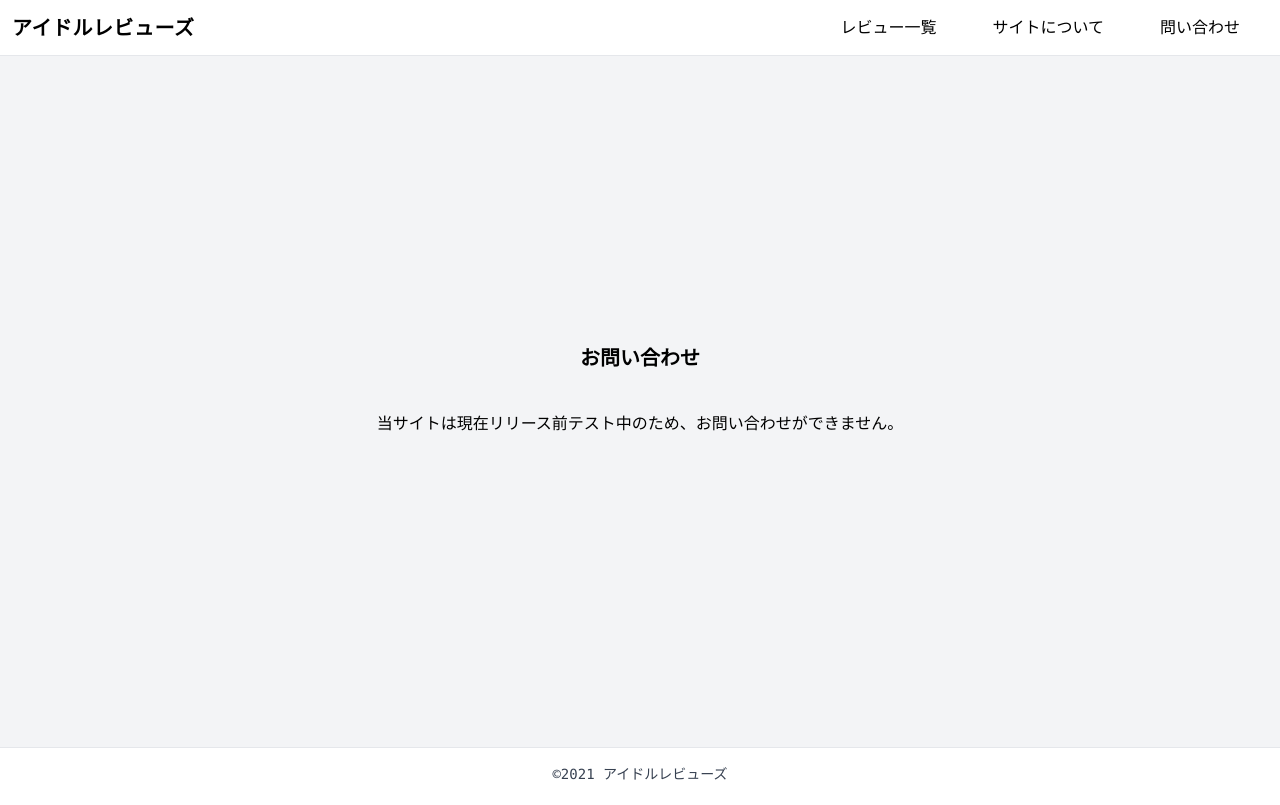
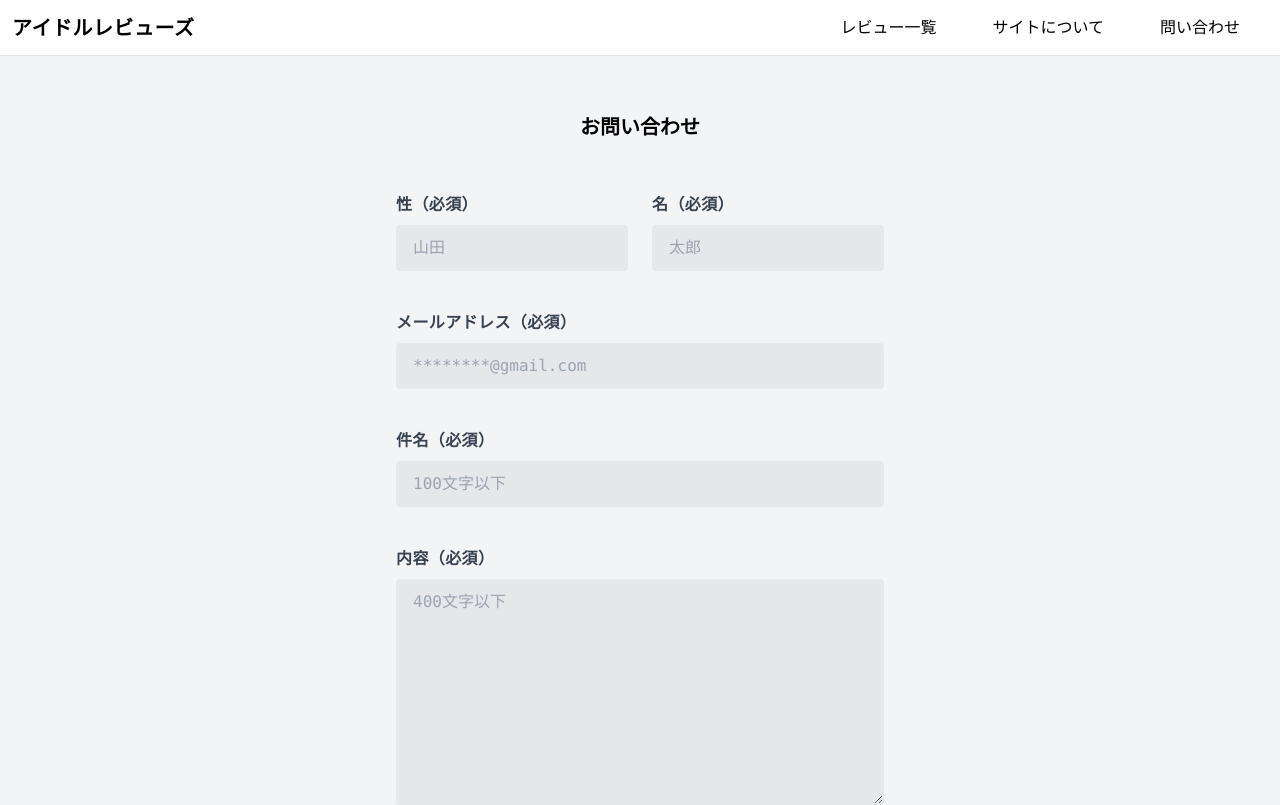
Before and after one commit to sakakidai/blog-ui, a Next.js app: page /contact in a window 1280 px wide. Shown: the top 805 px of the page. Built offline with nearby package versions, Linux system fonts and the light colour scheme; no server answers.

Commit message:
Add inquiry application form

```diff
--- a/components/Blogs/BlogSideBar.js
+++ b/components/Blogs/BlogSideBar.js
@@ -7,11 +7,11 @@ const BlogSideBar = ({ idols, genreList, saleList }) => {
     <div className='flex flex-col items-center mx-3'>
       <div className='mb-5 text-center'>
         <Title text='ジャンル一覧' />
-        <BlogTagList tagList={genreList} bgColor='bg-red-400' />
+        {genreList && <BlogTagList tagList={genreList} bgColor='bg-red-400' />}
       </div>
       <div className='my-5 text-center'>
         <Title text='販売先一覧' />
-        <BlogTagList tagList={saleList} bgColor='bg-yellow-500' />
+        {saleList && <BlogTagList tagList={saleList} bgColor='bg-yellow-500' />}
       </div>
       <div className='my-5'>
         <Title text='アイドル一覧' />
--- /dev/null
+++ b/components/Contacts/ContactForm.js
@@ -0,0 +1,141 @@
+import { useForm } from 'react-hook-form';
+import { yupResolver } from '@hookform/resolvers/yup';
+import * as yup from 'yup';
+import axios from '../../lib/axios';
+
+const schema = yup
+  .object({
+    lastName: yup.string().required('性は必須です'),
+    firstName: yup.string().required('名は必須です'),
+    email: yup
+      .string()
+      .required('メールアドレスは必須です')
+      .matches(
+        /^[a-zA-Z0-9.!#$%&'*+/=?^_`{|}~-]+@[a-zA-Z0-9-]+(?:\.[a-zA-Z0-9-]+)*$/,
+        { message: 'メールアドレスが有効ではありません' }
+      ),
+    subject: yup.string().required('件名は必須です'),
+    content: yup.string().required('内容は必須です'),
+  })
+  .required();
+
+const ContactForm = ({ handleOpenFrash }) => {
+  const {
+    register,
+    handleSubmit,
+    formState: { errors },
+    reset,
+  } = useForm({
+    resolver: yupResolver(schema),
+  });
+
+  const onSubmit = async (inquiry) => {
+    const response = await axios
+      .post('/inquiries', { inquiry })
+      .catch((error) => {
+        return error.response;
+      });
+    window.scrollTo(0, 0);
+    handleOpenFrash(response);
+    reset();
+  };
+
+  return (
+    <form onSubmit={handleSubmit(onSubmit)} className='w-full max-w-lg'>
+      <div className='flex flex-wrap'>
+        <div className='w-full md:w-1/2 p-3'>
+          <label
+            className='block uppercase tracking-wide text-gray-700 text-xm font-bold mb-1'
+            htmlFor='grid-first-name'
+          >
+            性（必須）
+          </label>
+          <input
+            {...register('lastName')}
+            className={`appearance-none block w-full bg-gray-200 text-gray-700 border rounded py-3 px-4 mb-3 leading-tight focus:outline-none focus:bg-white ${
+              errors.lastName?.message ? 'border-red-500' : ''
+            }`}
+            placeholder='山田'
+          />
+          <p className='text-red-500 text-xs italic'>
+            {errors.lastName?.message}
+          </p>
+        </div>
+
+        <div className='w-full md:w-1/2 p-3'>
+          <label className='block uppercase tracking-wide text-gray-700 text-xm font-bold mb-1'>
+            名（必須）
+          </label>
+          <input
+            {...register('firstName')}
+            className={`appearance-none block w-full bg-gray-200 text-gray-700 border border-gray-200 rounded py-3 px-4 mb-3 leading-tight focus:outline-none focus:bg-white focus:border-gray-500 ${
+              errors.firstName?.message ? 'border-red-500' : ''
+            }`}
+            placeholder='太郎'
+          />
+          <p className='text-red-500 text-xs italic'>
+            {errors.firstName?.message}
+          </p>
+        </div>
+
+        <div className='w-full p-3'>
+          <label className='block uppercase tracking-wide text-gray-700 text-xm font-bold mb-1'>
+            メールアドレス（必須）
+          </label>
+          <input
+            {...register('email')}
+            className={`appearance-none block w-full bg-gray-200 text-gray-700 border border-gray-200 rounded py-3 px-4 mb-3 leading-tight focus:outline-none focus:bg-white focus:border-gray-500 ${
+              errors.email?.message ? 'border-red-500' : ''
+            }`}
+            placeholder='********@gmail.com'
+          />
+          <p className='text-red-500 text-xs italic'>{errors.email?.message}</p>
+        </div>
+
+        <div className='w-full p-3'>
+          <label className='block uppercase tracking-wide text-gray-700 text-xm font-bold mb-1'>
+            件名（必須）
+          </label>
+          <input
+            {...register('subject')}
+            className={`appearance-none block w-full bg-gray-200 text-gray-700 border border-gray-200 rounded py-3 px-4 mb-3 leading-tight focus:outline-none focus:bg-white focus:border-gray-500 ${
+              errors.subject?.message ? 'border-red-500' : ''
+            }`}
+            placeholder='100文字以下'
+          />
+          <p className='text-red-500 text-xs italic'>
+            {errors.subject?.message}
+          </p>
+        </div>
+
+        <div className='w-full p-3'>
+          <label className='block uppercase tracking-wide text-gray-700 text-xm font-bold mb-1'>
+            内容（必須）
+          </label>
+          <textarea
+            {...register('content')}
+            className={`appearance-none block w-full bg-gray-200 text-gray-700 border border-gray-200 rounded py-3 px-4 mb-3 leading-tight focus:outline-none focus:bg-white focus:border-gray-500 ${
+              errors.content?.message ? 'border-red-500' : ''
+            }`}
+            rows='10'
+            placeholder='400文字以下'
+          />
+          <p className='text-red-500 text-xs italic'>
+            {errors.content?.message}
+          </p>
+        </div>
+
+        <div className='flex flex-col items-center w-full p-3'>
+          <button
+            type='submit'
+            className='bg-blue-500 hover:bg-blue-700 text-white font-bold rounded py-3 w-52 my-2'
+          >
+            送信
+          </button>
+        </div>
+      </div>
+    </form>
+  );
+};
+
+export default ContactForm;
--- /dev/null
+++ b/components/UI/Flash.js
@@ -0,0 +1,30 @@
+const Frash = ({ text, status, classes, handleCloseFrash }) => {
+  const bgColor = () => {
+    if (status === 'success') {
+      return 'bg-yellow-400';
+    } else if (status === 'error') {
+      return 'bg-red-400';
+    } else {
+      return;
+    }
+  };
+
+  return (
+    <div
+      className={`absolute w-full flex flex-row shadow-md border border-gray-100 rounded-lg overflow-hidden ${bgColor()} ${classes}`}
+    >
+      <div className='flex-1 p-3'>
+        <h1 className='md:text-xl text-white'>{text}</h1>
+      </div>
+
+      <div
+        className='cursor-pointer border-l hover:bg-yellow-300 border-gray-100 px-4 flex place-items-center'
+        onClick={() => handleCloseFrash()}
+      >
+        <p className='text-white text-xs'>CLOSE</p>
+      </div>
+    </div>
+  );
+};
+
+export default Frash;
--- a/package.json
+++ b/package.json
@@ -13,6 +13,7 @@
   },
   "dependencies": {
     "@heroicons/react": "^1.0.4",
+    "@hookform/resolvers": "^2.8.3",
     "axios": "^0.21.4",
     "date-fns": "^2.24.0",
     "next": "11.1.2",
@@ -20,8 +21,10 @@
     "nprogress": "^0.2.0",
     "react": "17.0.2",
     "react-dom": "17.0.2",
+    "react-hook-form": "^7.18.1",
     "react-responsive": "^9.0.0-beta.4",
-    "swr": "^1.0.1"
+    "swr": "^1.0.1",
+    "yup": "^0.32.11"
   },
   "devDependencies": {
     "autoprefixer": "^10.3.4",
--- a/pages/contact.js
+++ b/pages/contact.js
@@ -1,15 +1,40 @@
 import Layout from '../components/Layout';
 import Title from '../components/UI/Title';
+import ContactForm from '../components/Contacts/ContactForm';
+import Frash from '../components/UI/Flash';
+import React, { useState } from 'react';
 
 const About = () => {
+  const [open, setOpen] = useState(false);
+  const [flashMessage, setFlashMessage] = useState('');
+  const [flashStatus, setFlashStatus] = useState('');
+
+  const handleOpenFrash = (response) => {
+    setOpen(true);
+    if (response.status === 200) {
+      setFlashMessage(response.data.message);
+      setFlashStatus('success');
+    } else if (response.status === 400) {
+      setFlashMessage('入力内容にエラーがあります');
+      setFlashStatus('error');
+    }
+  };
+
   return (
     <Layout title='お問い合わせ'>
-      <div className='flex justify-center items-center flex-col h-full leading-loose'>
+      {open && (
+        <Frash
+          text={flashMessage}
+          status={flashStatus}
+          handleCloseFrash={() => setOpen(false)}
+        />
+      )}
+      <div className='flex justify-center items-center flex-col h-full leading-loose my-7'>
         <Title text='お問い合わせ' />
-        <div className='m-5 md:w-2/4'>
-          <p className='text-center'>
-            当サイトは現在リリース前テスト中のため、お問い合わせができません。
-          </p>
+        <div className='flex justify-center items-center flex-col m-5 md:w-2/4'>
+          <ContactForm
+            handleOpenFrash={(response) => handleOpenFrash(response)}
+          />
         </div>
       </div>
     </Layout>
```
Also changed, not shown: 1 other file (tests, documents, lock files or other folders).
